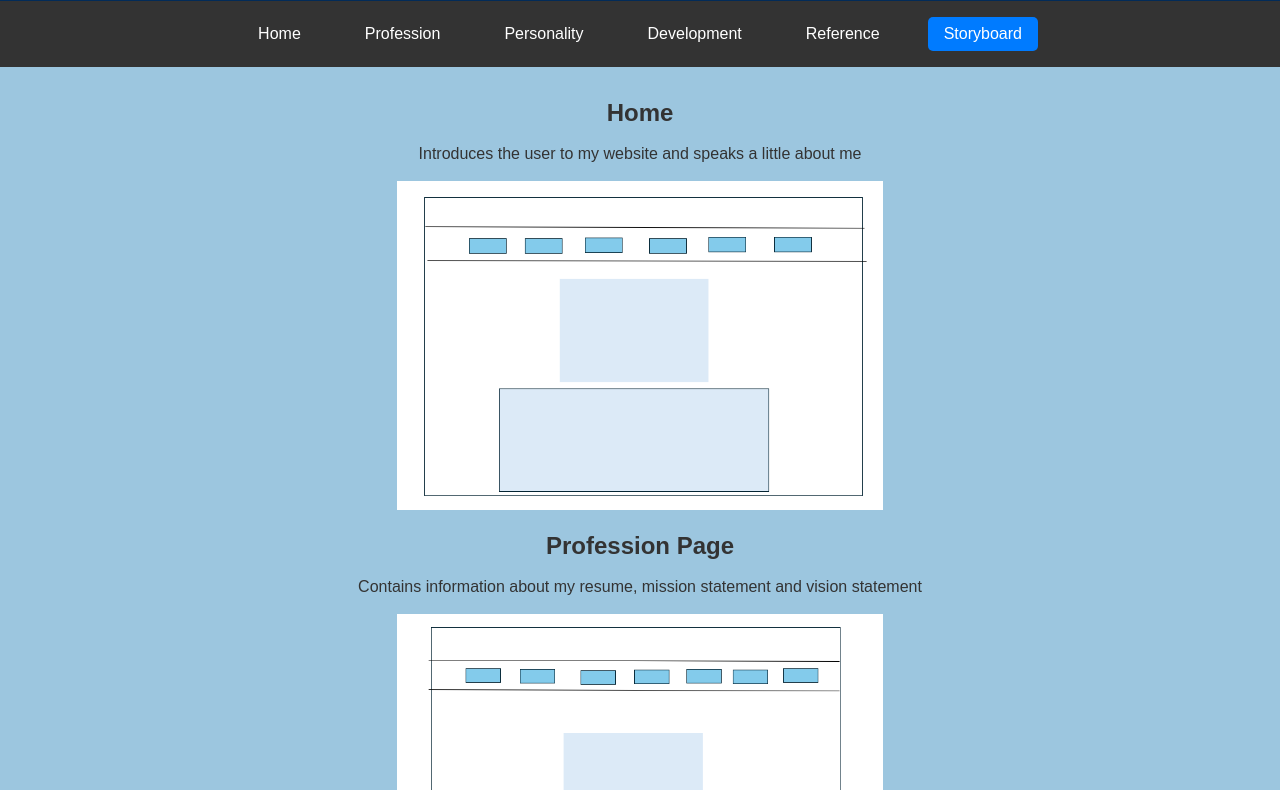
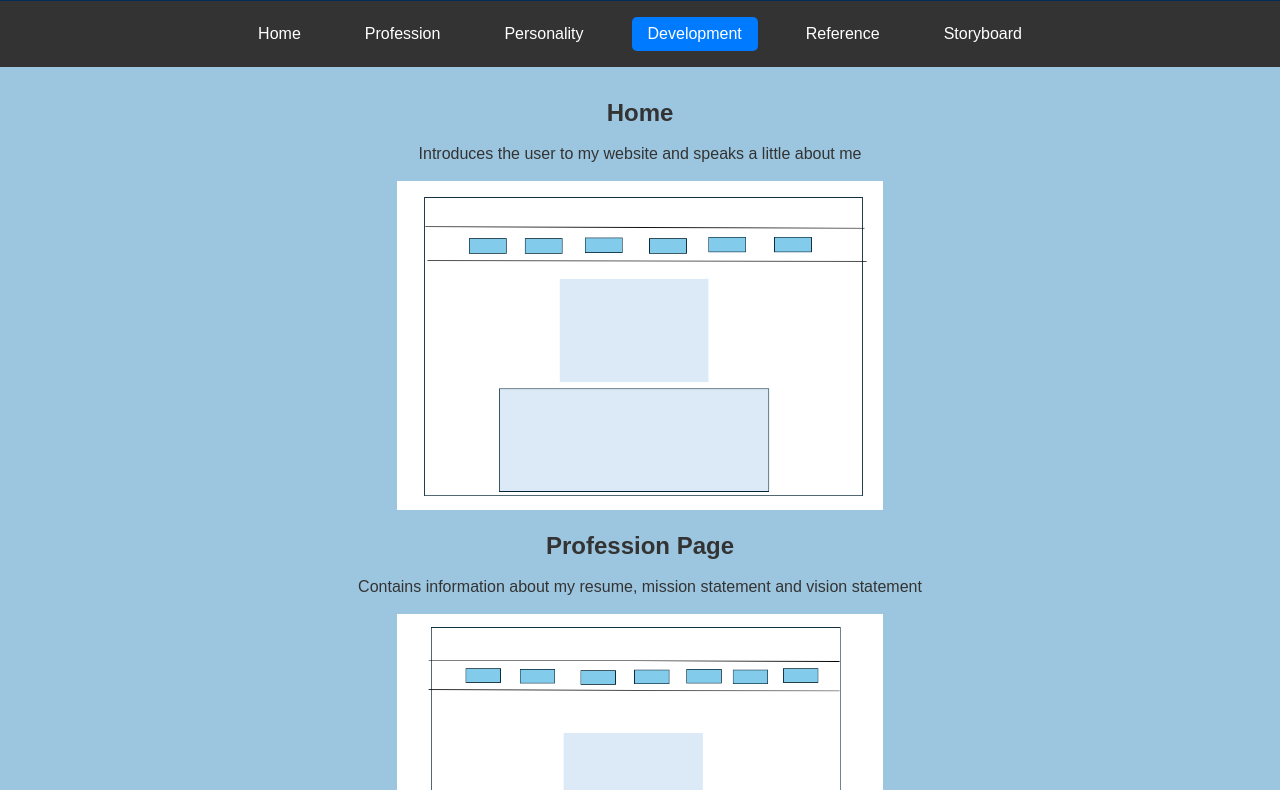
Before and after one commit to Shalal876/shalal876.github.io, a plain HTML site: page storyboard.html in a window 1280 px wide. Shown: the part 76-866 px from the top of the page. Drawn offline with Linux system fonts and the light colour scheme.

Commit message:
Update storyboard.html

```diff
--- a/storyboard.html
+++ b/storyboard.html
@@ -85,14 +85,14 @@
         <h1>My Portfolio</h1>
     </header>
 
-    <nav>
+     <nav>
         <ul>
             <li><a href="index.html" target="_self">Home</a></li>
             <li><a href="profession.html" target="_self">Profession</a></li>
             <li><a href="personality.html" target="_self">Personality</a></li>
-            <li><a href="development.html" target="_self">Development</a></li>
+            <li><a href="development.html" target="_self" class="active">Development</a></li>
             <li><a href="reference.html" target="_self">Reference</a></li>
-            <li><a href="storyboard.html" target="_self" class="active">Storyboard</a></li>
+            <li><a href="storyboard.html" target="_self">Storyboard</a></li>
         </ul>
     </nav>
 
```
